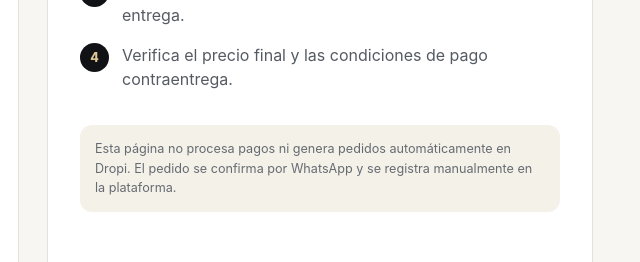
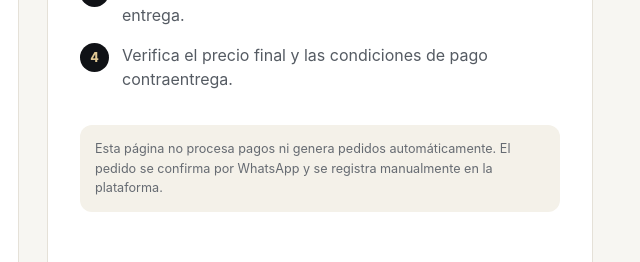
Before and after one commit to caravi-ec/caravi-curren8395, a plain HTML site: page index.html in a window 1280 px wide. Shown: the part 1360-1622 px from the top of the page, 607-1247 px from the left. Drawn offline with Linux system fonts and the light colour scheme.

Commit message:
Update index.html

```diff
--- a/index.html
+++ b/index.html
@@ -118,7 +118,7 @@
             <li>Comparte tu ciudad para confirmar cobertura y costo de entrega.</li>
             <li>Verifica el precio final y las condiciones de pago contraentrega.</li>
           </ol>
-          <p class="notice">Esta página no procesa pagos ni genera pedidos automáticamente en Dropi. El pedido se confirma por WhatsApp y se registra manualmente en la plataforma.</p>
+          <p class="notice">Esta página no procesa pagos ni genera pedidos automáticamente. El pedido se confirma por WhatsApp y se registra manualmente en la plataforma.</p>
         </article>
       </div>
 
```
